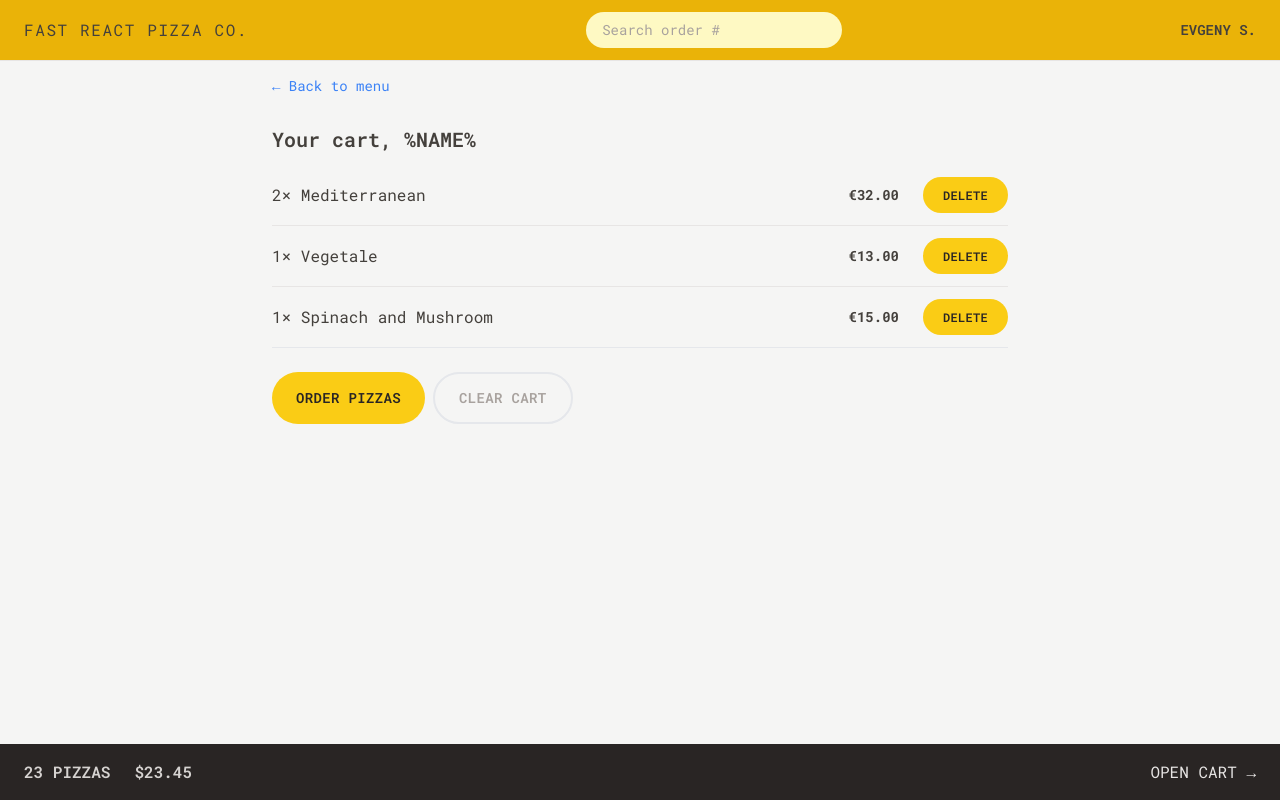
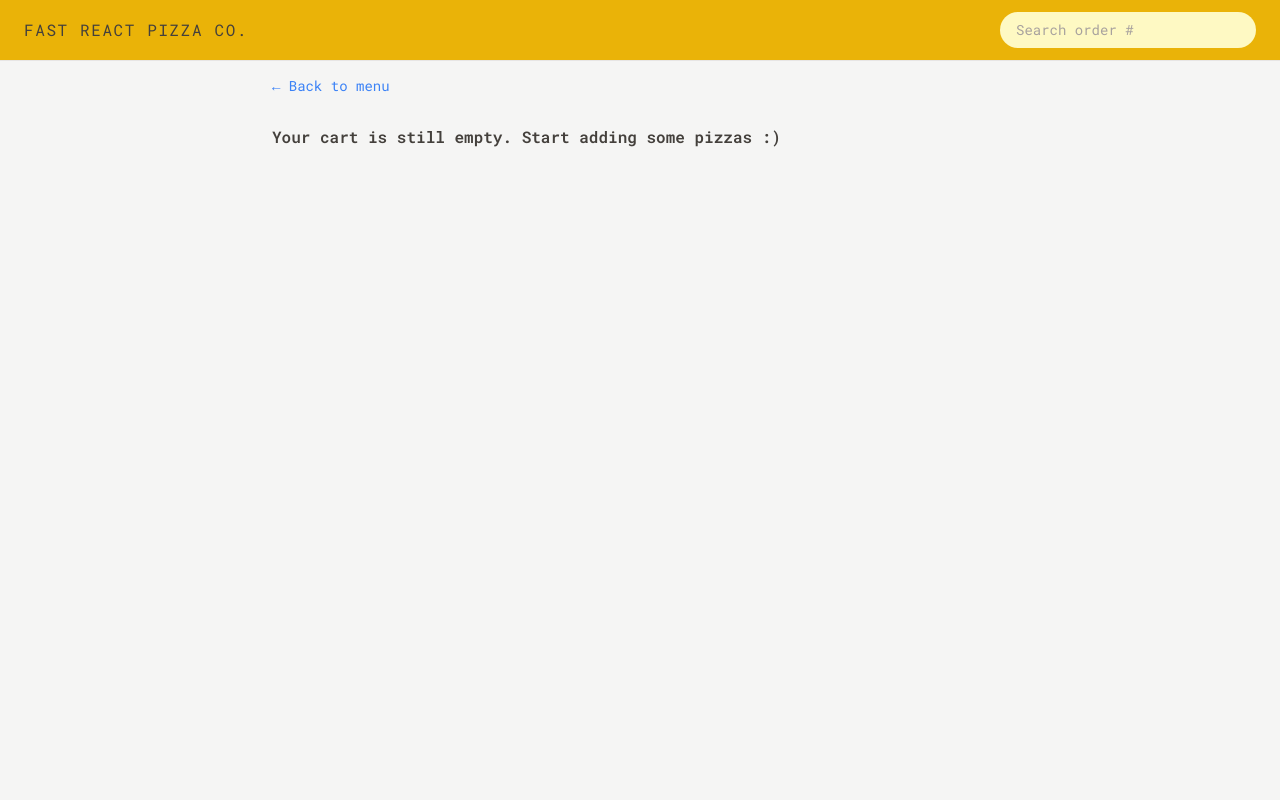
Before and after one commit to CTpuK/fast-react-pizza, a React (Vite) app: page /cart in a window 1280 px wide. Built offline with nearby package versions, Linux system fonts and the light colour scheme.

Commit message:
11 commit

```diff
--- a/src/features/cart/Cart.jsx
+++ b/src/features/cart/Cart.jsx
@@ -1,44 +1,27 @@
 import LinkButton from "../../ui/LinkButton";
 import Button from "../../ui/Button";
 import CartItem from "./CartItem";
-
-const fakeCart = [
-  {
-    pizzaId: 12,
-    name: "Mediterranean",
-    quantity: 2,
-    unitPrice: 16,
-    totalPrice: 32,
-  },
-  {
-    pizzaId: 6,
-    name: "Vegetale",
-    quantity: 1,
-    unitPrice: 13,
-    totalPrice: 13,
-  },
-  {
-    pizzaId: 11,
-    name: "Spinach and Mushroom",
-    quantity: 1,
-    unitPrice: 15,
-    totalPrice: 15,
-  },
-];
+import { useDispatch, useSelector } from "react-redux";
+import { getCart, clearCart } from "./cartSlice";
+import EmptyCart from "./EmptyCart";
 
 function Cart() {
+  const username = useSelector((state) => state.user.username);
   // eslint-disable-next-line no-unused-vars
-  const cart = fakeCart;
+  const cart = useSelector(getCart);
+  const dispatch = useDispatch();
+
+  if (!cart.length) return <EmptyCart />;
 
   return (
     <div className="px-4 py-3">
       <LinkButton to="/menu">&larr; Back to menu</LinkButton>
 
-      <h2 className="mt-7 text-xl font-semibold">Your cart, %NAME%</h2>
+      <h2 className="mt-7 text-xl font-semibold">Your cart, {username}</h2>
 
       <ul className="mt-3 divide-y divide-stone-200 border-b">
         {cart.map((item) => (
-          <CartItem item={item} key={item.key} />
+          <CartItem item={item} key={item.pizzaId} />
         ))}
       </ul>
 
@@ -47,7 +30,9 @@
           Order pizzas
         </Button>
 
-        <Button type="secondary">Clear cart</Button>
+        <Button type="secondary" onClick={() => dispatch(clearCart())}>
+          Clear cart
+        </Button>
       </div>
     </div>
   );
--- a/src/features/cart/CartItem.jsx
+++ b/src/features/cart/CartItem.jsx
@@ -3,6 +3,7 @@
 import { formatCurrency } from "../../utils/helpers";
 
 function CartItem({ item }) {
+  console.log(item);
   // eslint-disable-next-line no-unused-vars
   const { pizzaId, name, quantity, totalPrice } = item;
 
--- a/src/features/cart/CartOverview.jsx
+++ b/src/features/cart/CartOverview.jsx
@@ -1,11 +1,19 @@
+import { useSelector } from "react-redux";
 import { Link } from "react-router-dom";
+import { getTotalCartQuantity, getTotalCartPrice } from "./cartSlice";
+import { formatCurrency } from "../../utils/helpers";
 
 function CartOverview() {
+  const totalCartQuantity = useSelector(getTotalCartQuantity);
+  const totalCartPrice = useSelector(getTotalCartPrice);
+
+  if (!totalCartQuantity) return null;
+
   return (
     <div className="flex items-center justify-between bg-stone-800 px-4 py-4 text-sm uppercase text-stone-200 sm:px-6 md:text-base">
       <p className="space-x-4 font-semibold text-stone-300 sm:space-x-6">
-        <span>23 pizzas</span>
-        <span>$23.45</span>
+        <span>{totalCartQuantity} pizzas</span>
+        <span>{formatCurrency(totalCartPrice)}</span>
       </p>
       <Link to="/cart">Open cart &rarr;</Link>
     </div>
--- a/src/features/cart/EmptyCart.jsx
+++ b/src/features/cart/EmptyCart.jsx
@@ -1,11 +1,13 @@
-import { Link } from 'react-router-dom';
+import LinkButton from "../../ui/LinkButton";
 
 function EmptyCart() {
   return (
-    <div>
-      <Link to="/menu">&larr; Back to menu</Link>
+    <div className="px-4 py-3">
+      <LinkButton to="/menu">&larr; Back to menu</LinkButton>
 
-      <p>Your cart is still empty. Start adding some pizzas :)</p>
+      <p className="mt-7 font-semibold">
+        Your cart is still empty. Start adding some pizzas :)
+      </p>
     </div>
   );
 }
--- /dev/null
+++ b/src/features/cart/cartSlice.js
@@ -0,0 +1,67 @@
+import { createSlice } from "@reduxjs/toolkit";
+
+const initialState = {
+  cart: [],
+
+  // cart: [
+  //   {
+  //     pizzaId: 12,
+  //     name: "Mediterranean",
+  //     quantity: 2,
+  //     unitPrice: 16,
+  //     totalPrice: 32,
+  //   },
+  // ],
+};
+
+const cartSlice = createSlice({
+  name: "cart",
+  initialState,
+  reducers: {
+    addItem(state, action) {
+      // payload = newItem
+      state.cart.push(action.payload);
+    },
+    deleteItem(state, action) {
+      // payload = pizzaId
+      state.cart = state.cart.filter((item) => item.pizzaId !== action.payload);
+    },
+    increaseItemQuantity(state, action) {
+      // payload = pizzaId
+      const item = state.cart.find((item) => item.pizzaId === action.payload);
+
+      item.quantity++;
+      item.totalPrice = item.quantity * item.unitPrice;
+    },
+    decreaseItemQuantity(state, action) {
+      // payload = pizzaId
+      const item = state.cart.find((item) => item.pizzaId === action.payload);
+
+      item.quantity--;
+      item.totalPrice = item.quantity * item.unitPrice;
+    },
+    clearCart(state) {
+      state.cart = [];
+    },
+  },
+});
+
+export const {
+  addItem,
+  deleteItem,
+  increaseItemQuantity,
+  decreaseItemQuantity,
+  clearCart,
+} = cartSlice.actions;
+
+export default cartSlice.reducer;
+
+export const getCart = (state) => state.cart.cart;
+
+export const getTotalCartQuantity = (state) =>
+  state.cart.cart.reduce((sum, item) => sum + item.quantity, 0);
+
+export const getTotalCartPrice = (state) =>
+  state.cart.cart.reduce((sum, item) => sum + item.totalPrice, 0);
+
+// 'reselect'
--- a/src/features/menu/MenuItem.jsx
+++ b/src/features/menu/MenuItem.jsx
@@ -1,10 +1,24 @@
 /* eslint-disable react/prop-types */
+import { useDispatch } from "react-redux";
 import Button from "../../ui/Button";
 import { formatCurrency } from "../../utils/helpers";
+import { addItem } from "../cart/cartSlice";
 
 function MenuItem({ pizza }) {
+  const dispatch = useDispatch();
   // eslint-disable-next-line no-unused-vars
   const { id, name, unitPrice, ingredients, soldOut, imageUrl } = pizza;
+
+  function handleAddToCart() {
+    const newItem = {
+      pizzaId: id,
+      name,
+      quantity: 1,
+      unitPrice,
+      totalPrice: unitPrice * 1,
+    };
+    dispatch(addItem(newItem));
+  }
 
   return (
     <li className="flex gap-4 py-2">
@@ -26,7 +40,11 @@
               Sold out
             </p>
           )}
-          <Button type="small">Add to cart</Button>
+          {!soldOut && (
+            <Button type="small" onClick={handleAddToCart}>
+              Add to cart
+            </Button>
+          )}
         </div>
       </div>
     </li>
--- a/src/features/order/CreateOrder.jsx
+++ b/src/features/order/CreateOrder.jsx
@@ -3,6 +3,7 @@
 import { Form, redirect, useActionData, useNavigation } from "react-router-dom";
 import { createOrder } from "../../services/apiRestaurant";
 import Button from "../../ui/Button";
+import { useSelector } from "react-redux";
 
 // eslint-disable-next-line no-unused-vars
 const isValidPhone = (str) =>
@@ -35,6 +36,7 @@
 ];
 
 function CreateOrder() {
+  const username = useSelector((state) => state.user.username);
   const navigation = useNavigation();
   const isSubmitting = navigation.state === "submitting";
 
@@ -54,7 +56,13 @@
       <Form method="POST">
         <div className="mb-5 flex flex-col gap-2 sm:flex-row sm:items-center">
           <label className="sm:basis-40">First Name</label>
-          <input className="input grow" type="text" name="customer" required />
+          <input
+            className="input grow"
+            type="text"
+            name="customer"
+            required
+            defaultValue={username}
+          />
         </div>
 
         <div className="mb-5 flex flex-col gap-2 sm:flex-row sm:items-center">
--- a/src/features/user/CreateUser.jsx
+++ b/src/features/user/CreateUser.jsx
@@ -1,11 +1,20 @@
 import { useState } from "react";
+import { useDispatch } from "react-redux";
 import Button from "../../ui/Button";
+import { updateName } from "./userSlice";
+import { useNavigate } from "react-router-dom";
 
 function CreateUser() {
   const [username, setUsername] = useState("");
+  const dispatch = useDispatch();
+  const navigate = useNavigate();
 
   function handleSubmit(e) {
     e.preventDefault();
+
+    if (!username) return;
+    dispatch(updateName(username));
+    navigate("/menu");
   }
 
   return (
--- a/src/features/user/userSlice.js
+++ b/src/features/user/userSlice.js
@@ -27,7 +27,7 @@
 import { createSlice } from "@reduxjs/toolkit";
 
 const initialState = {
-  username: "Evgeny S.",
+  username: "",
 };
 
 const userSlice = createSlice({
--- a/src/store.js
+++ b/src/store.js
@@ -1,10 +1,12 @@
 import { configureStore } from "@reduxjs/toolkit";
 
 import userReducer from "./features/user/userSlice";
+import cartReducer from "./features/cart/cartSlice";
 
 const store = configureStore({
   reducer: {
     user: userReducer,
+    cart: cartReducer,
   },
 });
 
--- a/src/ui/Button.jsx
+++ b/src/ui/Button.jsx
@@ -1,7 +1,7 @@
 import { Link } from "react-router-dom";
 
 /* eslint-disable react/prop-types */
-function Button({ children, disabled, to, type }) {
+function Button({ children, disabled, to, type, onClick }) {
   const base =
     "inline-block text-sm rounded-full bg-yellow-400  font-semibold uppercase tracking-wide text-stone-800 transition-colors duration-300 hover:bg-yellow-300 focus:bg-yellow-300 focus:outline-none focus:ring focus:ring-yellow-300 focus:ring-offset-2 disabled:cursor-not-allowed";
 
@@ -19,6 +19,17 @@
       </Link>
     );
 
+  if (onClick)
+    return (
+      <button
+        to={to}
+        disabled={disabled}
+        className={styles[type]}
+        onClick={onClick}
+      >
+        {children}
+      </button>
+    );
   return (
     <button to={to} disabled={disabled} className={styles[type]}>
       {children}
--- a/src/ui/Home.jsx
+++ b/src/ui/Home.jsx
@@ -1,6 +1,10 @@
+import { useSelector } from "react-redux";
 import CreateUser from "../features/user/CreateUser";
+import Button from "./Button";
 
 function Home() {
+  const username = useSelector((state) => state.user.username);
+
   return (
     <div className="my-10 px-4 text-center sm:my-16">
       <h1 className="mb-8 text-xl font-semibold md:text-3xl">
@@ -11,7 +15,13 @@
         </span>
       </h1>
 
-      <CreateUser />
+      {username === "" ? (
+        <CreateUser />
+      ) : (
+        <Button to="/menu" type="primary">
+          Continue ordering, {username}
+        </Button>
+      )}
     </div>
   );
 }
```
